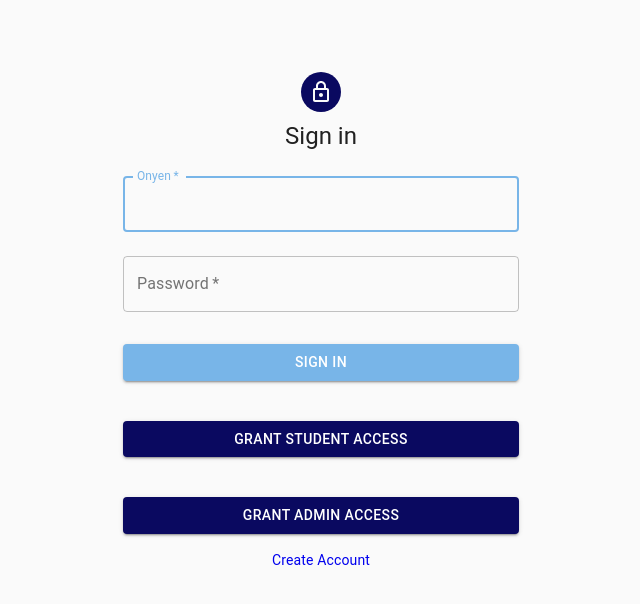
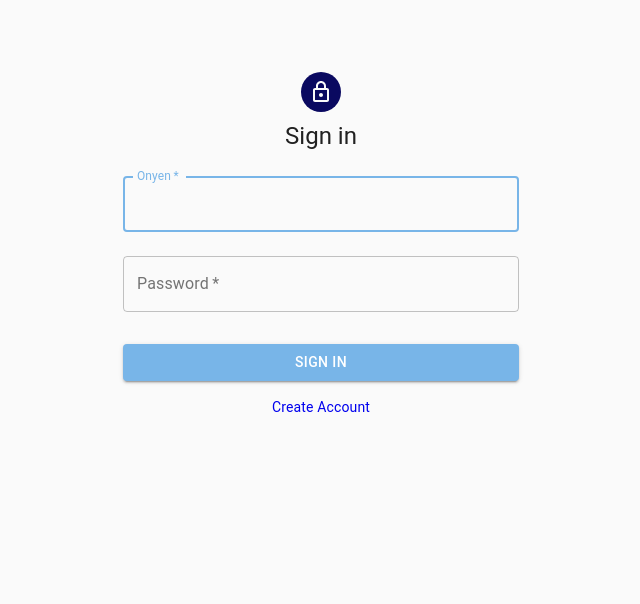
Before and after one commit to Patrick-Carawan/Comp523AdminTools, a React (Create React App) app: page / in a window 1280 px wide. Shown: the top 604 px of the page, without its empty margins (319-959 px from the left). Built offline with nearby package versions, Linux system fonts and the light colour scheme.

Commit message:
removed debuggin login buttons

```diff
--- a/src/Components/Login.jsx
+++ b/src/Components/Login.jsx
@@ -118,32 +118,6 @@ export default function Login(props) {
                     >
                         Sign In
                     </Button>
-                    <Button
-                        type="submit"
-                        fullWidth
-                        variant="contained"
-                        color="secondary"
-                        className={classes.submit}
-                        onClick={() => {
-                            window.localStorage.setItem("studentUser", "true");
-                            history.push("/studentDash");
-                        }}
-                    >
-                        Grant student access
-                    </Button>
-                    <Button
-                        type="submit"
-                        fullWidth
-                        variant="contained"
-                        color="secondary"
-                        className={classes.submit}
-                        onClick={() => {
-                            window.localStorage.setItem("adminUser", "true");
-                            history.push("/dashboard")
-                        }}
-                    >
-                        Grant admin access
-                    </Button>
                 </form>
                 <Link to="/createAccount" className={classes.link}>Create Account</Link>
             </div>
```
